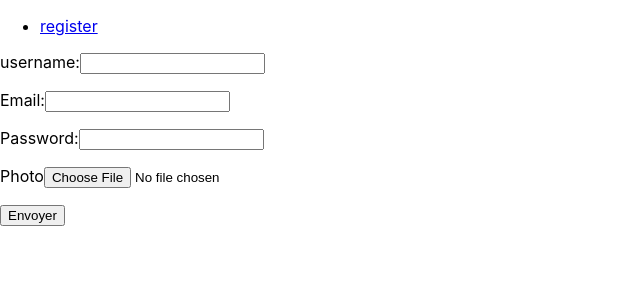
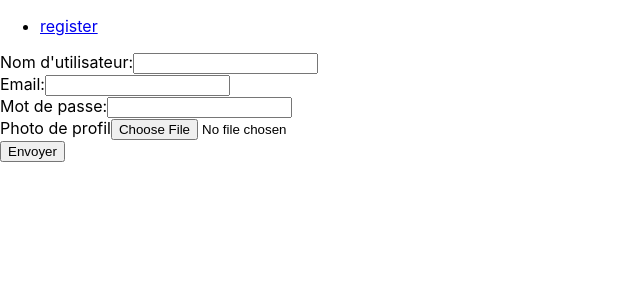
Before and after one commit to IsmaelSaid/instawish-front, a React (Create React App) app: page /register in a window 1280 px wide. Shown: the top 300 px of the page, without its empty margins (0-640 px from the left). Built offline with nearby package versions, Linux system fonts and the light colour scheme.

Commit message:
Update : Better docstrings for Register component

```diff
--- a/src/components/register/Register.jsx
+++ b/src/components/register/Register.jsx
@@ -1,62 +1,90 @@
 import { useState } from "react";
 
+/**
+ * Composant de formulaire d'inscription.
+ *
+ */
 function Register() {
+    /**
+     * État du nom d'utilisateur.
+     * @type {string}
+     */
     const [username, setUsername] = useState('');
+
+    /**
+     * État de l'adresse e-mail.
+     * @type {string}
+     */
     const [email, setEmail] = useState('');
+
+    /**
+     * État du mot de passe.
+     * @type {string}
+     */
     const [password, setPassword] = useState('');
 
-    // cf https://uploadcare.com/blog/how-to-upload-file-in-react/
-    const [file, setFile] = useState([])
+    /**
+     * État du fichier de la photo de profil.
+     * @type {File[]}
+     * @see https://uploadcare.com/blog/how-to-upload-file-in-react/
+     */
+    const [file, setFile] = useState([]);
 
+    /**
+     * Gère la soumission du formulaire.
+     *
+     * @param {React.FormEvent<HTMLFormElement>} e - L'événement de soumission du formulaire.
+     */
+    const handleForm = (e) => {
+        // Prévenir la soumission automatique
+        e.preventDefault();
 
-    const handleForm = (e) => {
-        // prévenir la soumission automatique
-        // C'est à ce niveau que il faudra vérifier la saisie de l'utilisateur
-
-        e.preventDefault();
+        // Création de FormData avec les données du formulaire
         var formdata = new FormData();
         formdata.append("email", email);
         formdata.append("username", username);
         formdata.append("password", password);
         formdata.append("profilePicture", file);
 
+        // Options de la requête
         var requestOptions = {
             method: 'POST',
             body: formdata,
             redirect: 'follow'
         };
 
+        // Envoi de la requête d'inscription
         fetch("https://symfony-instawish.formaterz.fr/api/register", requestOptions)
             .then(response => console.log(response.text()))
             .then(result => console.log(result))
             .catch(error => console.log('error', error));
-
     }
 
     return (
         <form onSubmit={handleForm} method="post">
-            <p>
-                <label htmlFor="inputText">username:</label>
+            <div>
+                <label htmlFor="inputText">Nom d'utilisateur:</label>
                 <input type="text" name="inputText" id="inputText" onChange={(e) => { setUsername(e.target.value) }} />
-            </p>
+            </div>
 
-            <p>
+            <div>
                 <label htmlFor="inputEmail">Email:</label>
                 <input type="email" name="inputEmail" id="inputEmail" onChange={(e) => { setEmail(e.target.value) }} />
-            </p>
+            </div>
 
-            <p>
-                <label htmlFor="inputPassword">Password:</label>
+            <div>
+                <label htmlFor="inputPassword">Mot de passe:</label>
                 <input type="password" name="inputPassword" id="inputPassword" onChange={(e) => { setPassword(e.target.value) }} />
-            </p>
+            </div>
 
-            <p>
-                <label htmlFor="inputFile">Photo</label>
+            <div>
+                <label htmlFor="inputFile">Photo de profil</label>
                 <input type="file" name="inputFile" id="inputFile" onChange={(e) => { setFile(e.target.files[0]) }} />
-            </p>
+            </div>
 
             <button type="submit">Envoyer</button>
-        </form>)
+        </form>
+    )
 }
 
-export default Register
+export default Register;
```
